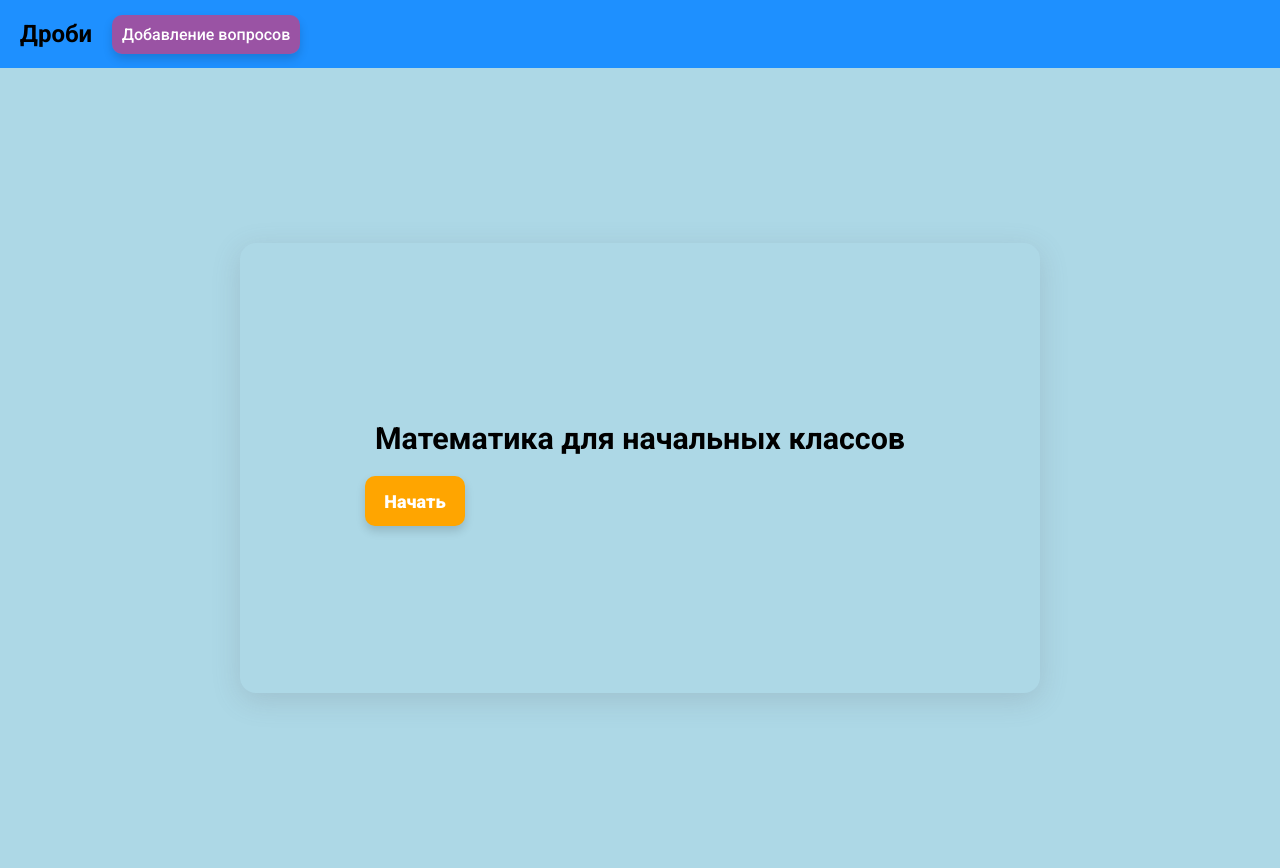
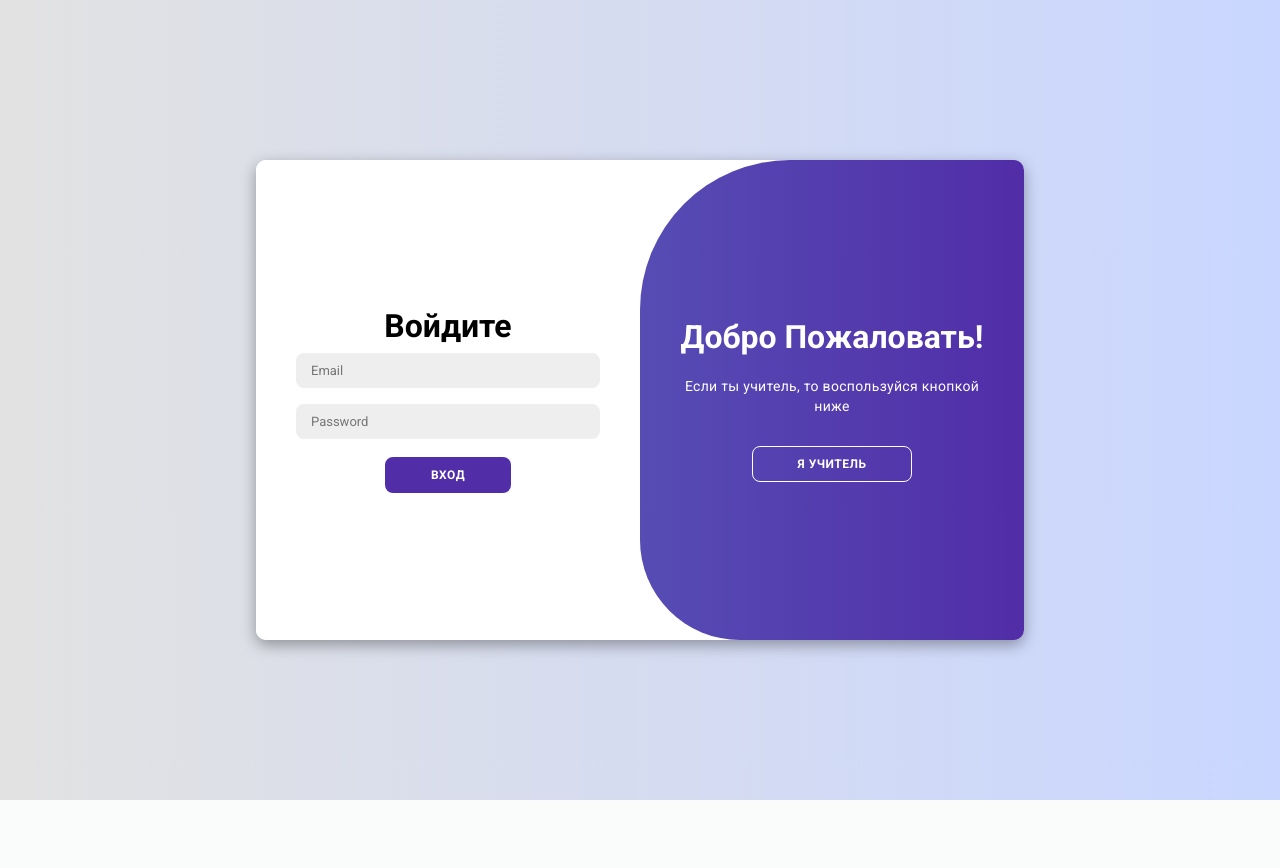
Before and after one commit to ivalukyan/fractions-web, a FastAPI app: page / in a window 1280 px wide. After the commit the page ends 800 px from the top, so only its background shows below. Run offline with FastAPI, Linux system fonts and the light colour scheme.

Commit message:
new module auth

```diff
--- a/src/database/db.py
+++ b/src/database/db.py
@@ -31,6 +31,7 @@ class Questions(Base):
     __tablename__ = 'questions'
 
     id = Column(UUID, primary_key=True, default=uuid4)
+    count_task = Column(Integer, nullable=True)
     start_time = Column(DateTime, nullable=True)
     end_time = Column(DateTime, nullable=True)
 
--- a/src/main.py
+++ b/src/main.py
@@ -1,6 +1,8 @@
-from fastapi import FastAPI, Request, APIRouter
+from fastapi import FastAPI, Request, APIRouter, Form
 from fastapi.staticfiles import StaticFiles
+from starlette.responses import RedirectResponse
 from starlette.templating import Jinja2Templates
+from typing import Annotated
 
 from operations.class_selection import router as class_selection_router
 from operations.task_selection import router as task_selection_router
@@ -13,6 +15,8 @@ from operations.text_task import router as text_task_router
 from operations.mixed_tasks import router as mixed_tasks_router
 from operations.geometry import router as geometry_router
 from operations.count_select import router as count_select_router
+from operations.home_teacher import router as home_teacher_router
+from operations.home_user import router as home_user_router
 
 app = FastAPI(
     title="Fractions Web API",
@@ -25,10 +29,26 @@ templates = Jinja2Templates(directory="templates")
 app.mount("/static", StaticFiles(directory='static'), name='static')
 
 
-@app.get("/")
-async def home(request: Request):
-    return templates.TemplateResponse("home.html", {'request': request})
+@router.get("/")
+async def auth(request: Request):
+    return templates.TemplateResponse("auth.html", {'request': request})
 
+
+@router.post("/")
+async def auth(request: Request, email_teacher: Annotated[str, Form()] = None,
+               password_teacher: Annotated[str, Form()] = None,
+               email_user: Annotated[str, Form()] = None,
+               password_user: Annotated[str, Form()] = None):
+    if email_teacher == 'example@gmail.com' and password_teacher == 'admin':
+        redirect_url = request.url_for('home_teacher')
+        return RedirectResponse(redirect_url)
+    elif email_user == 'example@gmail.com' and password_user == 'admin':
+        redirect_url = request.url_for('home_user')
+        return RedirectResponse(redirect_url)
+
+
+
+app.include_router(router)
 app.include_router(class_selection_router)
 app.include_router(task_selection_router)
 app.include_router(addquestions_router)
@@ -40,3 +60,5 @@ app.include_router(text_task_router)
 app.include_router(mixed_tasks_router)
 app.include_router(geometry_router)
 app.include_router(count_select_router)
+app.include_router(home_teacher_router)
+app.include_router(home_user_router)
--- /dev/null
+++ b/src/static/css/auth.css
@@ -0,0 +1,185 @@
+@import url('https://fonts.googleapis.com/css2?family=Roboto:ital,wght@0,100;0,300;0,400;0,500;0,700;0,900;1,100;1,300;1,400;1,500;1,700;1,900&display=swap');
+
+*{
+    margin: 0;
+    padding: 0;
+    box-sizing: border-box;
+    font-family: 'Roboto', sans-serif;
+}
+
+body{
+    background-color: #c9d6ff;
+    background: linear-gradient(to right, #e2e2e2,
+    #c9d6ff);
+    display: flex;
+    align-items: center;
+    justify-content: center;
+    flex-direction: column;
+    height: 100vh;
+}
+
+.container{
+    background-color: #fff;
+    border-radius: 10px;
+    box-shadow: 0 5px 15px rgba(0, 0, 0, 0.35);
+    position: relative;
+    overflow: hidden;
+    width: 768px;
+    max-width: 100%;
+    min-height: 480px;
+}
+
+.container p{
+    font-size: 14px;
+    line-height: 20px;
+    letter-spacing: 0.3px;
+    margin: 20px 0;
+}
+
+.container button{
+    background-color: #512da8;
+    color: #fff;
+    font-size: 12px;
+    padding: 10px 45px;
+    border: 1px solid transparent;
+    border-radius: 8px;
+    font-weight: 600;
+    letter-spacing: 0.5px;
+    text-transform: uppercase;
+    margin-top: 10px;
+    cursor: pointer;
+}
+
+.container button.hidden{
+    background-color: transparent;
+    border-color: #fff;
+}
+
+.container form{
+    background-color: #fff;
+    display: flex;
+    align-items: center;
+    justify-content: center;
+    flex-direction: column;
+    padding: 0 40px;
+    height: 100%;
+}
+
+.container input{
+    background-color: #eee;
+    border: none;
+    outline: none;
+    margin: 8px 0;
+    padding: 10px 15px;
+    font-size: 13px;
+    border-radius: 8px;
+    width: 100%;
+}
+
+.form-container{
+    position: absolute;
+    top: 0;
+    height: 100%;
+    transition: all 0.6s ease-in-out;
+}
+
+.sign-in{
+    left: 0;
+    width: 50%;
+    z-index: 2;
+}
+
+.container.active .sign-in{
+    transform: translateX(100%);
+}
+
+.sign-up{
+    left: 0;
+    width: 50%;
+    opacity: 0;
+    z-index: 1;
+}
+
+.container.active .sign-up{
+    transform: translateX(100%);
+    opacity: 1;
+    z-index: 5;
+    animation: move 0.6s;
+}
+
+@keyframes move{
+    0%, 49.99%{
+        opacity: 0;
+        z-index: 1;
+    }
+    50%, 100%{
+        opacity: 1;
+        z-index: 5;
+    }
+}
+
+.toggle-container{
+    position: absolute;
+    top: 0;
+    left: 50%;
+    width: 50%;
+    height: 100%;
+    overflow: hidden;
+    transition: all 0.6s ease-in-out;
+    border-radius: 150px 0 0 100px;
+    z-index: 1000;
+}
+
+.container.active .toggle-container{
+    transform: translateX(-100%);
+    border-radius: 0 150px 100px 0;
+}
+
+.toggle{
+    background-color: #512da8;
+    height: 100%;
+    background: linear-gradient(to right, #5c6bc0, #512da8);
+    color: #fff;
+    position: relative;
+    left: -100%;
+    height: 100%;
+    width: 200%;
+    transform: translateX(0);
+    transition: all 0.6ss ease-in-out;
+}
+
+.container.active .toggle{
+    transform: translateX(50%);
+}
+
+.toggle-panel{
+    position: absolute;
+    width: 50%;
+    height: 100%;
+    display: flex;
+    align-items: center;
+    justify-content: center;
+    flex-direction: column;
+    padding: 0 30px;
+    text-align: center;
+    top: 0;
+    transform: translateX(0);
+    transition: all 0.6s ea;
+}
+
+.toggle-left{
+    transform: translateX(-200%);
+}
+
+.container.active .toggle-left{
+    transform: translateX(0);
+}
+
+.toggle-right{
+    right: 0;
+    transform: translateX(0);
+}
+
+.container.active .toggle-right{
+    transform: translateX(200%);
+}
--- /dev/null
+++ b/src/static/scripts/auth.js
@@ -0,0 +1,13 @@
+const container = document.getElementById('container');
+
+const registerBtn = document.getElementById('register');
+
+const loginBtn = document.getElementById('login')
+
+registerBtn.addEventListener('click', () =>{
+    container.classList.add('active');
+});
+
+loginBtn.addEventListener('click', () =>{
+    container.classList.remove('active');
+});
--- /dev/null
+++ b/src/templates/auth.html
@@ -0,0 +1,45 @@
+<!DOCTYPE html>
+<html lang="ru">
+<head>
+    <meta charset="UTF-8">
+    <meta name="viewport" content="width=device-width, initial-scale=1.0">
+    <link href="/css/auth.css" rel="stylesheet">
+    <link href="{{ url_for('static', path='/css/auth.css') }}" rel="stylesheet">
+    <title>Auth</title>
+</head>
+<body>
+    <div class="container" id="container">
+        <div class="form-container sign-up">
+            <form method="post">
+                <h1>Войдите</h1>
+                <input type="email" name="email_teacher" placeholder="Email">
+                <input type="password" name="password_teacher" placeholder="Password">
+                <button type="submit">Вход</button>
+            </form>
+        </div>
+        <div class="form-container sign-in">
+            <form method="post">
+                <h1>Войдите</h1>
+                <input type="email" name="email_user" placeholder="Email">
+                <input type="password" name="password_user" placeholder="Password">
+                <button type="submit">Вход</button>
+            </form>
+        </div>
+        <div class="toggle-container">
+            <div class="toggle">
+                <div class="toggle-panel toggle-left">
+                    <h1>Привет, Друг!</h1>
+                    <p>Если ты ученик, то воспользуйся кнопкой ниже</p>
+                        <button class="hidden" id="login">Я Ученик</button>
+                </div>
+                <div class="toggle-panel toggle-right">
+                    <h1>Добро Пожаловать!</h1>
+                    <p>Если ты учитель, то воспользуйся кнопкой ниже</p>
+                        <button class="hidden" id="register">Я Учитель</button>
+                </div>
+            </div>
+        </div>
+    </div>
+    <script src="{{ url_for('static', path='/scripts/auth.js') }}"></script>
+</body>
+</html>
--- a/src/templates/completions/answer_page.html
+++ b/src/templates/completions/answer_page.html
@@ -21,7 +21,7 @@
             <p> {{ exp }}</p>
         </div>
         <div class="but">
-            <a href="/task_selection/{{ class_id }}/{{ type_task }}/{{ task_id }}/{{ correct }}">Далee</a>
+            <a href="/task_selection/{{ class_id }}/{{ type_task }}/{{ task_id }}/{{ correct }}/{{ count_task }}">Далee</a>
         </div>
     </div>
 </div>
```
Also changed, not shown: src/operations/arithmetic.py (+16 -8 lines), src/operations/class_selection.py (+60 -2 lines), src/operations/geometry.py (+20 -9 lines), src/operations/home_teacher.py (added, +18 -0 lines), src/operations/home_user.py (added, +18 -0 lines), src/operations/task_selection.py (+4 -3 lines), src/static/css/countselection.css (+36 -0 lines), src/static/css/home_user.css (added, +81 -0 lines), src/templates/count_selection.html (+7 -3 lines), src/templates/home_user.html (added, +23 -0 lines), src/templates/task_selection.html (+6 -6 lines), src/auth/__init__.py (added), src/auth/auth.py (added).
